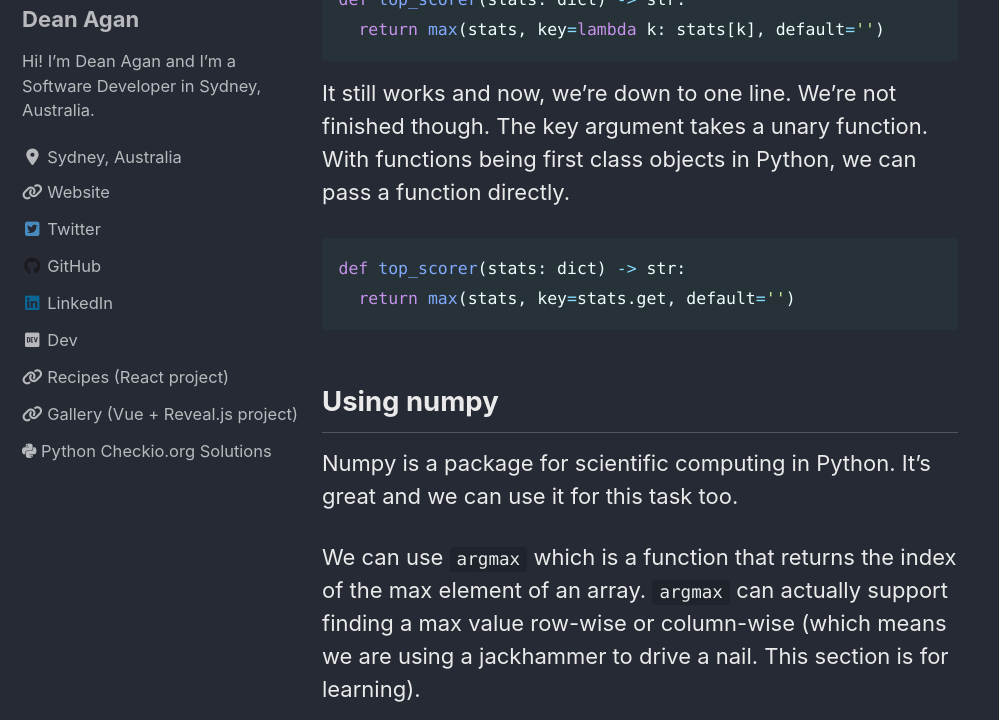
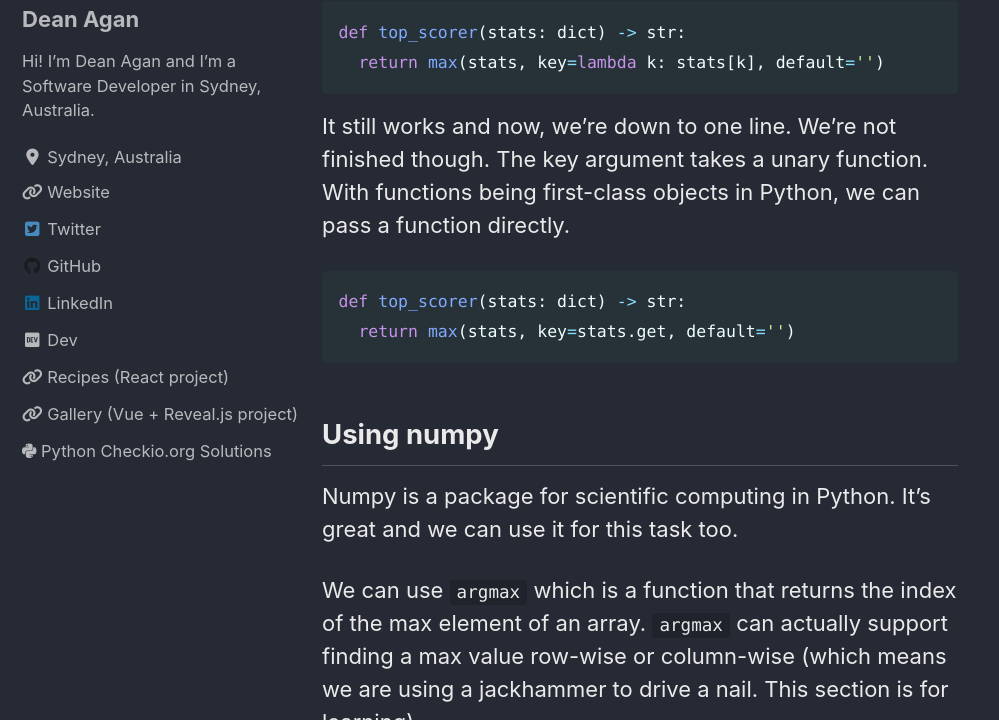
Before and after one commit to deanagan/deanagan.github.io, a Jekyll site: the page built from _posts/2021-01-18-Learn-Python-Series-Max-in-Dict.md, in a window 1280 px wide and 900 px high, scrolled down 4997 px, cut to the strip 180-900 px from the top of the window. Shown: the whole strip, without its empty margins (0-999 px from the left). Built offline with Jekyll 4.4.1, drawn with Linux system fonts in a browser that asks for light colours; cached includes are drawn as plain includes; nearby versions of some CDN libraries; some of the changed text lies outside the part shown.

Commit message:
Rough draft

````diff
--- a/_posts/2021-01-18-Learn-Python-Series-Max-in-Dict.md
+++ b/_posts/2021-01-18-Learn-Python-Series-Max-in-Dict.md
@@ -150,7 +150,7 @@ def top_scorer(stats: dict) -> str:
   return max(stats, key=lambda k: stats[k], default='')
 ```
 
-It still works and now, we're down to one line. We're not finished though. The key argument takes a unary function. With functions being first class objects in Python, we can pass a function directly.
+It still works and now, we're down to one line. We're not finished though. The key argument takes a unary function. With functions being first-class objects in Python, we can pass a function directly.
 
 ```python
 def top_scorer(stats: dict) -> str:
@@ -187,7 +187,7 @@ Pandas is another python library for data analysis. It is used by the data scien
 
 Our example isn't much, but just for fun, we can use a pandas function to solve the problem too.
 
-We can use the `idxmax` of a `Series` in pandas. A `Series` is a one dimensional ndarray in pandas.
+We can use the `idxmax` of a `Series` in pandas. A `Series` is a one-dimensional ndarray in pandas.
 
 So our code would be:
 ```python
````
Also changed, not shown: other parts of _posts/2021-01-18-Learn-Python-Series-Max-in-Dict.md (+2 -2 lines).
